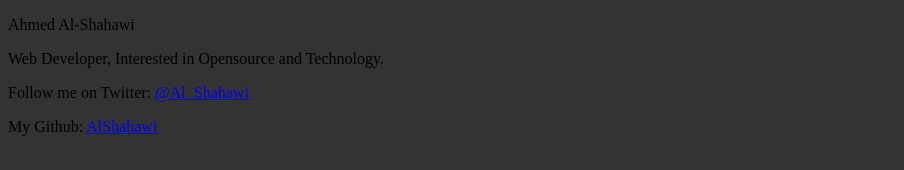
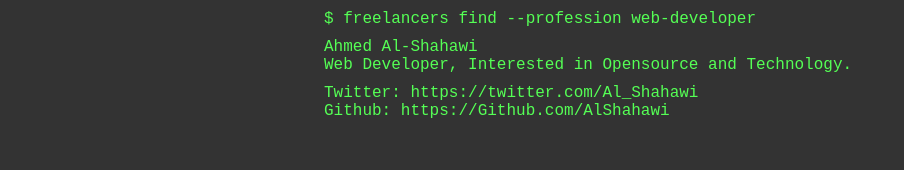
Before and after one commit to AlShahawi/alshahawi.github.io, a plain HTML site: page index.html in a window 1280 px wide. Shown: the whole page, without its empty margins (0-904 px from the left). Drawn offline with Linux system fonts and the light colour scheme.

Commit message:
Reformat & Style index.html

```diff
--- a/index.html
+++ b/index.html
@@ -5,10 +5,19 @@
 		<link rel="stylesheet" type="text/css" href="style.css">
 	</head>
 	<body>
-		<p>Ahmed Al-Shahawi</p>
-        	<p>Web Developer, Interested in Opensource and Technology.</p>
+		<div class="term-box">
+			<p class="term">freelancers find --profession web-developer</p>
+			<p>
+				Ahmed Al-Shahawi<br>Web Developer, Interested in Opensource and Technology.
+			</p>
 
-		<p>Follow me on Twitter: <a href="https://twitter.com/Al_Shahawi">@Al_Shahawi</a></p>
-        <p>My Github: <a href="https://Github.com/AlShahawi">AlShahawi</a></p>
+	        <p>
+	        	Twitter:
+	        	<a href="https://twitter.com/Al_Shahawi">https://twitter.com/Al_Shahawi</a>
+	        	<br>
+	        	Github:
+	        	<a href="https://Github.com/AlShahawi">https://Github.com/AlShahawi</a>
+	        </p>
+	    </div>
 	</body>
 </html>
--- a/style.css
+++ b/style.css
@@ -1,3 +1,24 @@
 body {
 	background-color: #333;
+	color:#5f5;
+	font-family: "Courier New Lucida Console", Monospace;
+	font-size: 1em;
 }
+.term-box {
+	width:50%;
+	margin-right: auto;
+	margin-left: auto;
+}
+a:link, a:visited {
+	color:#5f5;
+	text-decoration: none;
+}
+a:hover {
+	text-decoration: underline;
+}
+p {
+	margin: 10px 0;
+}
+p.term::before {
+	content:'$ ';
+}
```
